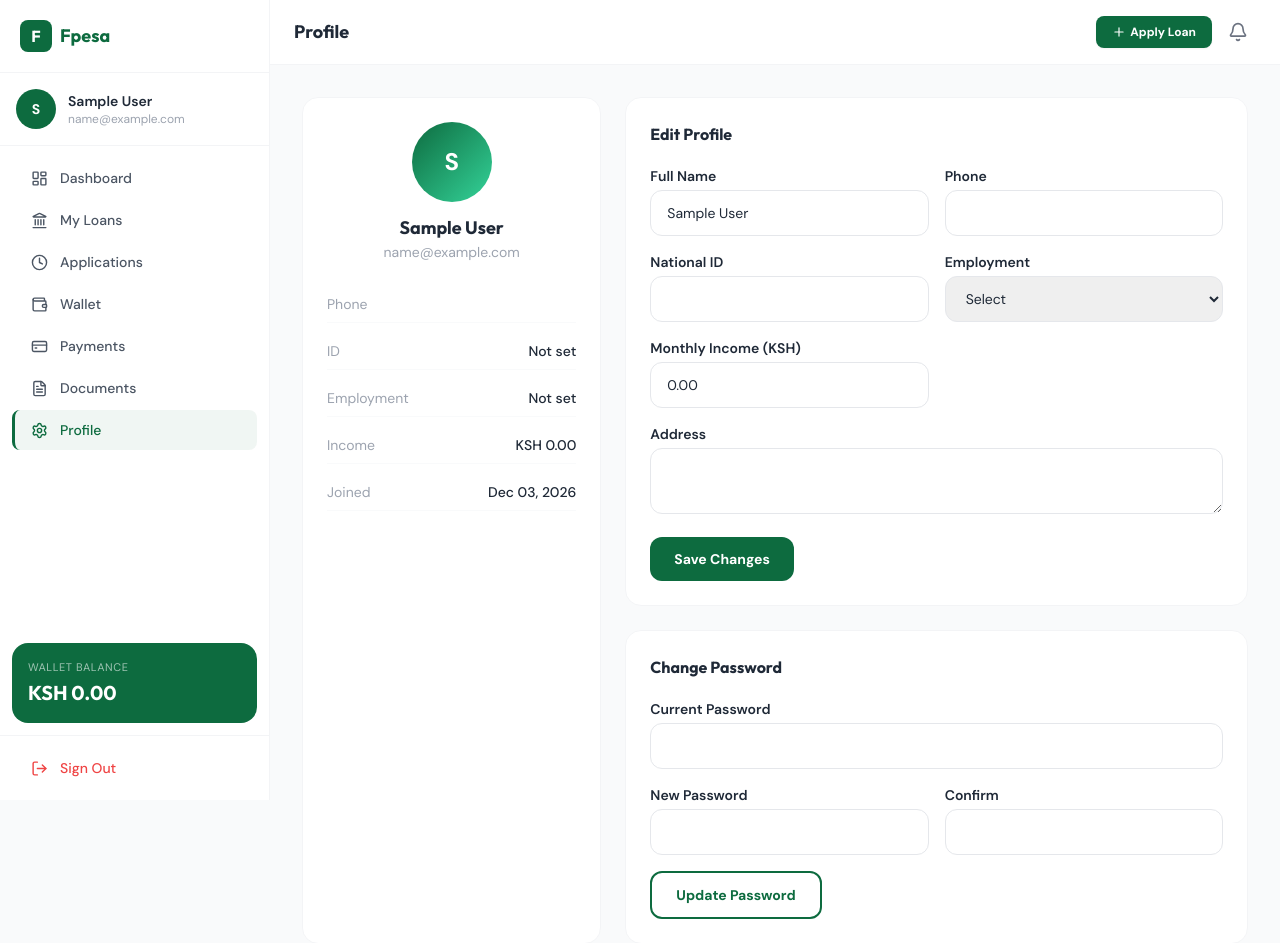
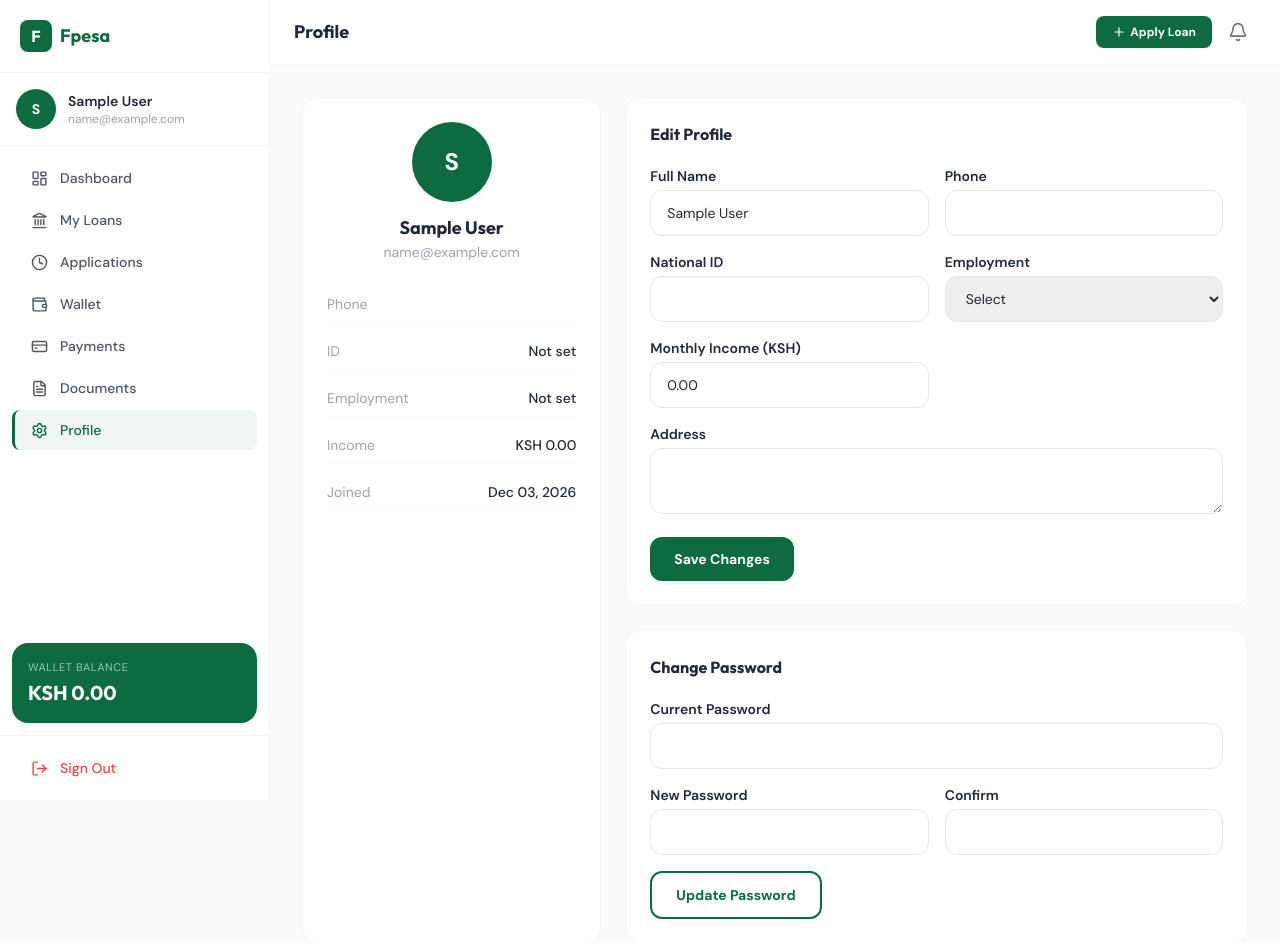
Before and after one commit to dennismwa/Fpesa-Loans, a PHP site: page /user/profile.php in a window 1280 px wide. Shown: the top 943 px of the page. Run offline with PHP 8.4, Linux system fonts and the light colour scheme; the visitor is signed in with stand-in values (Sample User, id 1); data comes from the database, SQL or seed files in the repository; data that the repository does not hold is empty; some libraries are stand-ins or nearby versions.

Commit message:
Update profile.php

```diff
--- a/user/profile.php
+++ b/user/profile.php
@@ -30,7 +30,7 @@ $st = $db->prepare("SELECT * FROM users WHERE id=?"); $st->execute([$_u['id']]);
 <div class="grid lg:grid-cols-3 gap-6">
   <div class="bg-white rounded-2xl border border-gray-100 p-6" data-aos="fade-up">
     <div class="text-center mb-6">
-      <div class="w-20 h-20 rounded-full bg-gradient-to-br from-primary to-emerald-400 flex items-center justify-center text-white text-2xl font-bold mx-auto mb-3"><?= strtoupper($u['full_name'][0]) ?></div>
+      <div class="w-20 h-20 rounded-full bg-primary flex items-center justify-center text-white text-2xl font-bold mx-auto mb-3"><?= strtoupper($u['full_name'][0]) ?></div>
       <h3 class="font-bold text-lg font-heading"><?= e($u['full_name']) ?></h3>
       <p class="text-sm text-gray-400"><?= e($u['email']) ?></p>
     </div>
```
